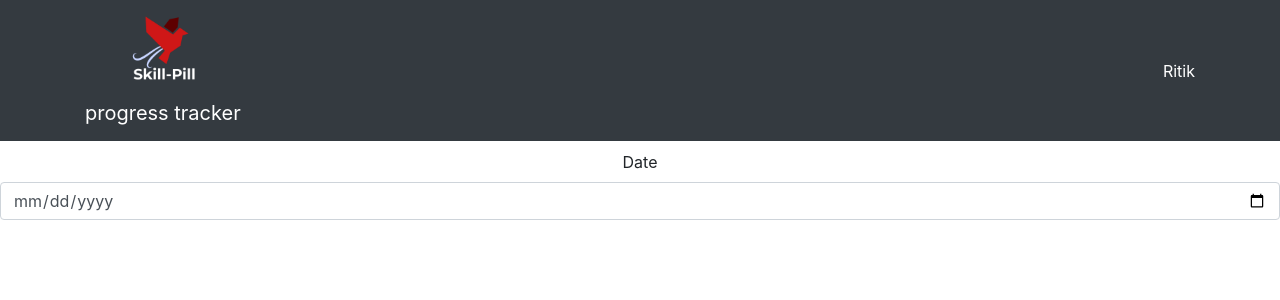
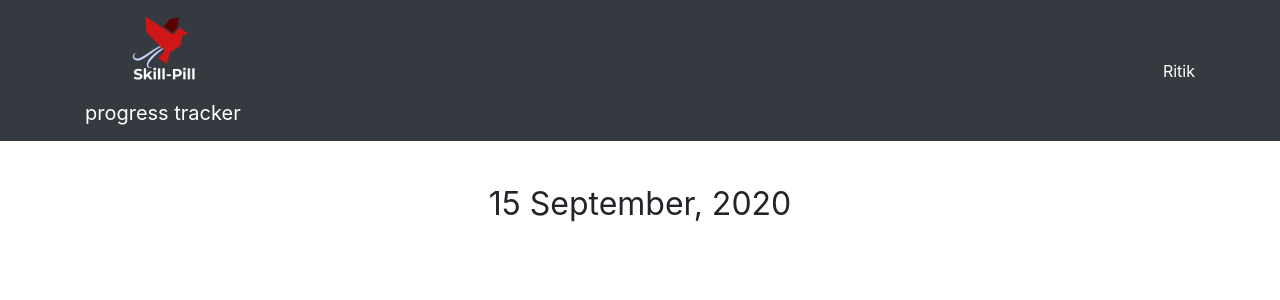
Before and after one commit to prarthanashr04/progress-tracker, a React (Create React App) app: page / in a window 1280 px wide. Shown: the top 300 px of the page. Built offline with nearby package versions, Linux system fonts and the light colour scheme.

Commit message:
added date

```diff
--- a/src/App.css
+++ b/src/App.css
@@ -2,7 +2,8 @@
   text-align: center;
 }
 .Date {
-  padding-top: 150px;
+  padding-top: 180px;
+  font-size:xx-large;
 }
 .navbar{
   display: flex;
--- a/src/App.js
+++ b/src/App.js
@@ -2,13 +2,13 @@ import React from 'react';
 import logo from './logo.svg';
 import './App.css';
 import Header from './Components/Navbar';
-import Date from './Components/Date';
+import Dat from './Components/Date';
 import PlannedSlots from './Components/Plannedslots';
 import ActualSlots from './Components/Actualslots';
 function App() {
   return (<div className="App">
    <Header logo = './skillpill.png' title  = "progress tracker"  name = "Ritik"  />
-   <Date />
+   <Dat />
    {/*
    <PlannedSlots />
    <ActualSlots />
--- a/src/Components/Date.js
+++ b/src/Components/Date.js
@@ -1,16 +1,13 @@
 import React from 'react';
-import {Label, Input } from 'reactstrap';
-const Date = (props) => {
+const Dat = (props) => {
+  var today = new Date();
+  var month=today.toLocaleString('default', { month: 'long' });
+  var date = today.getDate();
+  var year = today.getFullYear();
+
     return (<div className="Date" >
-         <Label for="exampleDate">Date</Label>
-        <Input
-          type="date"
-          name="date"
-          id="exampleDate"
-          placeholder="date placeholder"
-        />
-
+       {date+" "+ month +", "+year}
 </div>);
 }
 
-export default Date;
+export default Dat;
```
